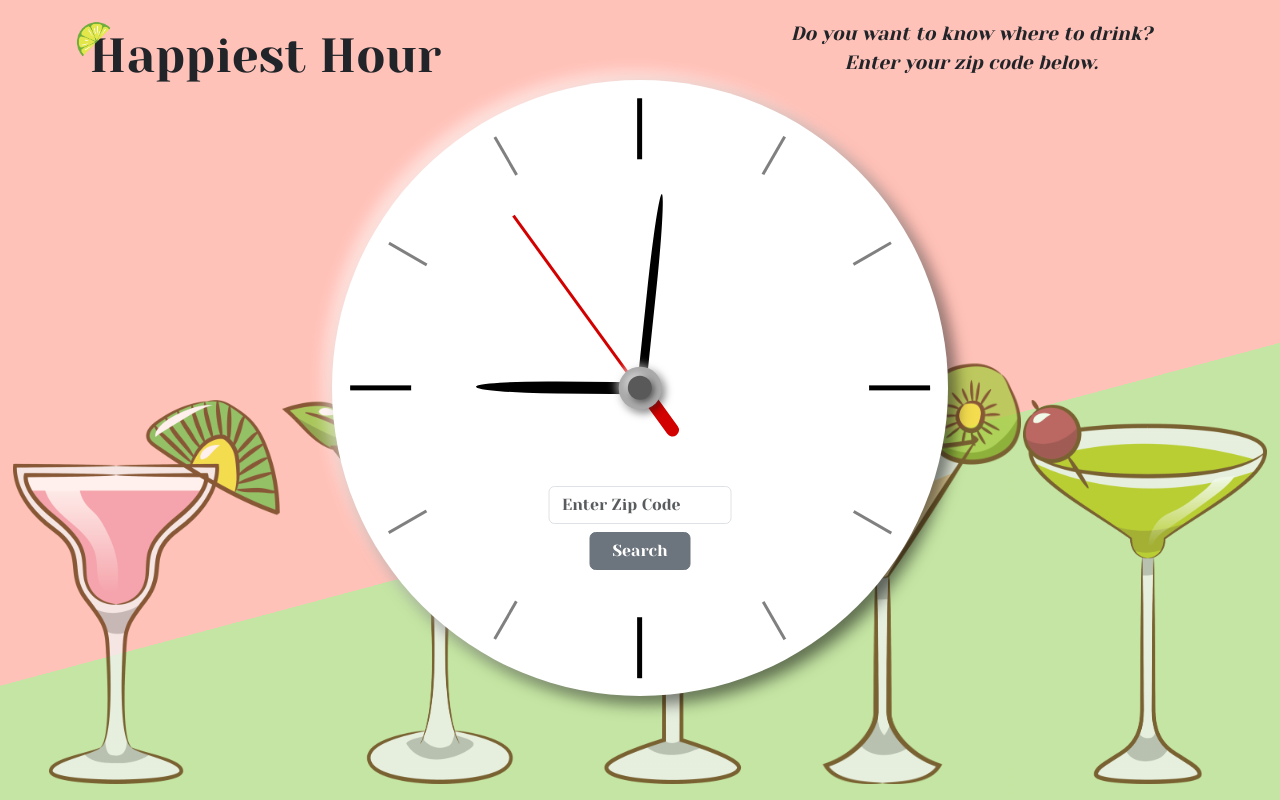
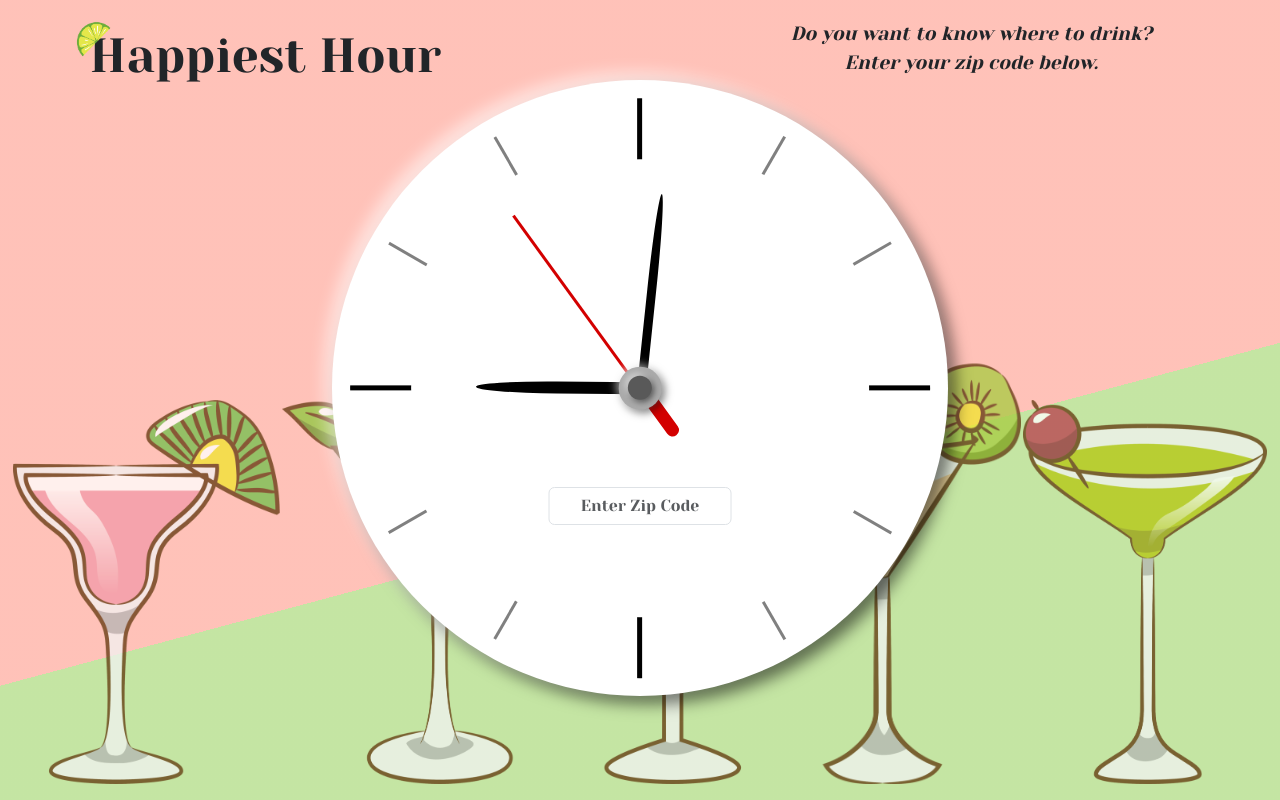
Before and after one commit to ColdWeatherBoyy/happiest-hour, a React (Vite) app in the folder client/: page / in a window 1280 px wide. Built offline with nearby package versions, Linux system fonts and the light colour scheme.

Commit message:
submit form now rerenders when user submits zip code

```diff
--- a/client/src/components/SubmitForm/SubmitForm.css
+++ b/client/src/components/SubmitForm/SubmitForm.css
@@ -1,7 +1,7 @@
 #submit {
 	z-index: 1;
 	position: absolute;
-	top: 73%;
+	top: 70%;
 	left: 50%;
 	transform: translate(-50%, -50%);
 }
--- a/client/src/components/SubmitForm/SubmitForm.jsx
+++ b/client/src/components/SubmitForm/SubmitForm.jsx
@@ -49,19 +49,20 @@ const SubmitForm = ({ handleZipSubmit, submitted }) => {
 					<Form.Control
 						type="text"
 						placeholder="Enter Zip Code"
+						className="text-center"
 						value={zipCode}
 						onChange={(e) => setZipCode(e.target.value)}
 						// disabled={submissionStates.canEnter}
 					/>
 				</Form.Group>
-				<Button
+				{/* <Button
 					className="col-5"
 					variant="secondary"
 					type="submit"
 					// style={{ visibility: submissionStates.canSubmit }}
 				>
 					Search
-				</Button>
+				</Button> */}
 			</Form>
 		</>
 	);
```
